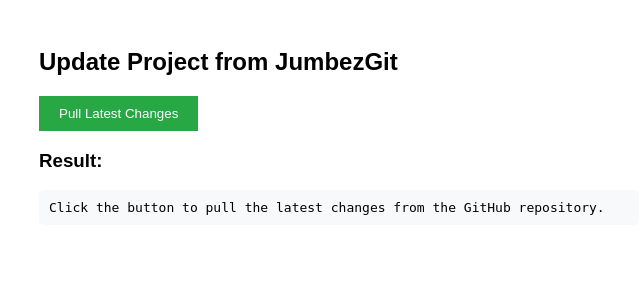
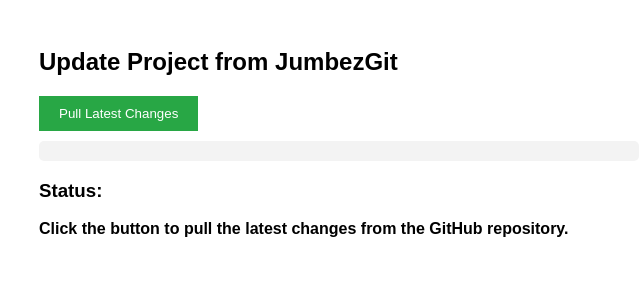
Before and after one commit to JumbezGit/Update-Demo-From-Github, a PHP site: page / in a window 1280 px wide. Shown: the top 300 px of the page, without its empty margins (301-941 px from the left). Run offline with PHP 8.4, Linux system fonts and the light colour scheme.

Commit message:
Update index.php

```diff
--- a/index.php
+++ b/index.php
@@ -8,10 +8,14 @@ if (isset($_POST['update'])) {
     // Execute git pull command
     $output = shell_exec('git pull origin main 2>&1');
 
-    // Display the output
-    $result = $output ? htmlspecialchars($output) : 'No output from git pull command.';
+    // Determine success or failure
+    if (strpos($output, 'Already up to date') !== false || strpos($output, 'Updating') !== false) {
+        $result = ['status' => 'success', 'message' => 'Update successful! Repository is up to date.'];
+    } else {
+        $result = ['status' => 'error', 'message' => 'Update failed: ' . htmlspecialchars($output)];
+    }
 } else {
-    $result = 'Click the button to pull the latest changes from the GitHub repository.';
+    $result = ['status' => 'idle', 'message' => 'Click the button to pull the latest changes from the GitHub repository.'];
 }
 ?>
 
@@ -26,17 +30,54 @@ if (isset($_POST['update'])) {
         .container { max-width: 600px; margin: 0 auto; }
         button { padding: 10px 20px; background-color: #28a745; color: white; border: none; cursor: pointer; }
         button:hover { background-color: #218838; }
+        button:disabled { background-color: #6c757d; cursor: not-allowed; }
         pre { background-color: #f8f9fa; padding: 10px; border-radius: 5px; }
+        .progress-container { width: 100%; background-color: #f3f3f3; border-radius: 5px; margin: 10px 0; }
+        .progress-bar { width: 0%; height: 20px; background-color: #28a745; border-radius: 5px; transition: width 0.1s linear; }
+        .message { font-weight: bold; margin: 10px 0; }
+        .success { color: #28a745; }
+        .error { color: #dc3545; }
     </style>
 </head>
 <body>
     <div class="container">
         <h2>Update Project from JumbezGit</h2>
-        <form method="post">
-            <button type="submit" name="update">Pull Latest Changes</button>
+        <form method="post" id="updateForm">
+            <button type="submit" name="update" id="updateButton">Pull Latest Changes</button>
         </form>
-        <h3>Result:</h3>
-        <pre><?php echo $result; ?></pre>
+        <div class="progress-container">
+            <div class="progress-bar" id="progressBar"></div>
+        </div>
+        <h3>Status:</h3>
+        <div class="message <?php echo $result['status']; ?>" id="message"><?php echo $result['message']; ?></div>
+        <?php if ($result['status'] === 'error') { ?>
+            <pre><?php echo $result['message']; ?></pre>
+        <?php } ?>
     </div>
+    <script>
+        const form = document.getElementById('updateForm');
+        const button = document.getElementById('updateButton');
+        const progressBar = document.getElementById('progressBar');
+        const message = document.getElementById('message');
+
+        form.addEventListener('submit', () => {
+            // Disable button and show initial message
+            button.disabled = true;
+            message.textContent = 'Starting update...';
+            message.className = 'message';
+
+            // Simulate progress
+            let progress = 0;
+            progressBar.style.width = '0%';
+            const interval = setInterval(() => {
+                progress += 5;
+                progressBar.style.width = `${progress}%`;
+                if (progress >= 100) {
+                    clearInterval(interval);
+                    message.textContent = 'Update in progress...';
+                }
+            }, 100); // Update every 100ms to simulate 2-second progress
+        });
+    </script>
 </body>
 </html>
```
